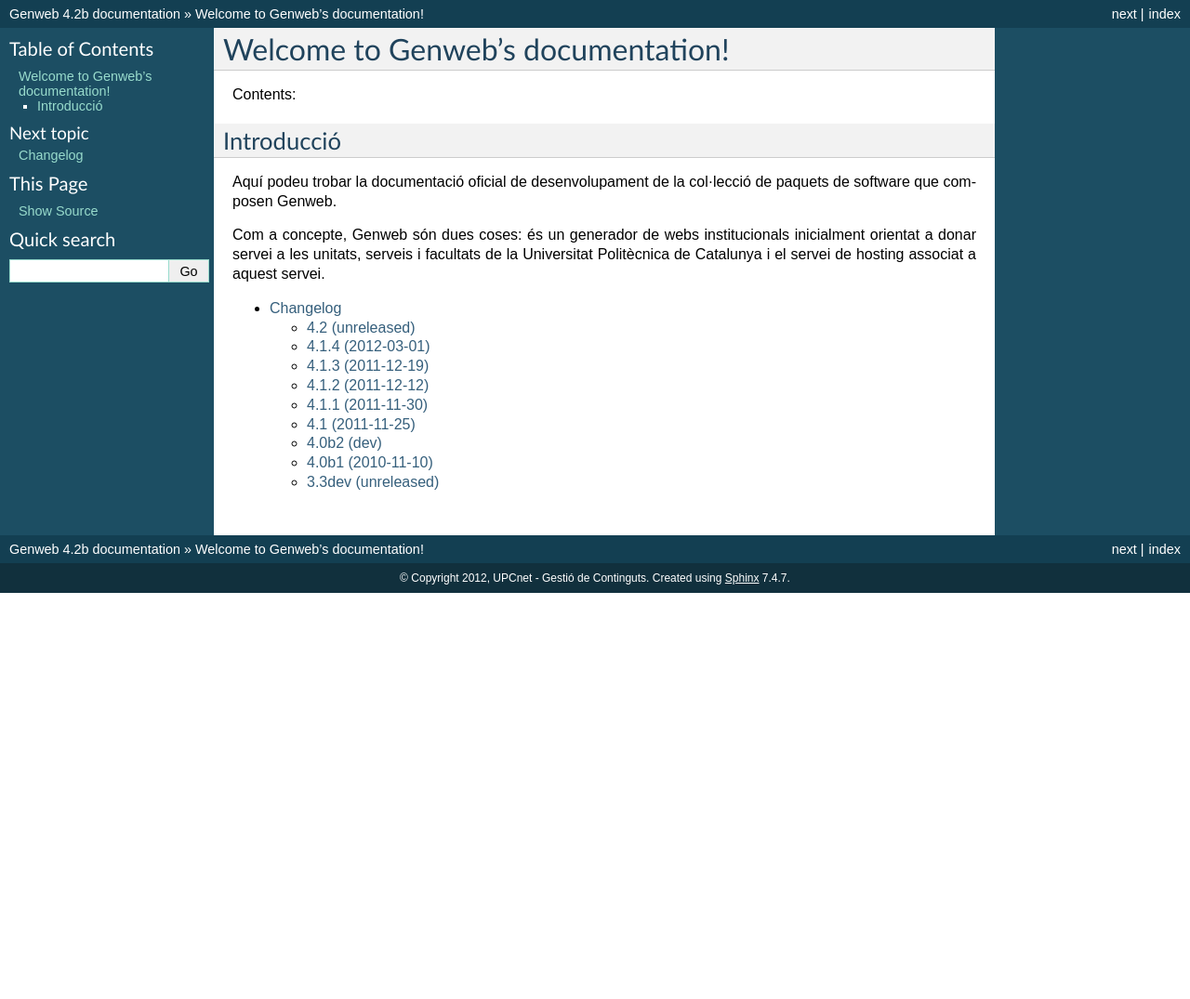
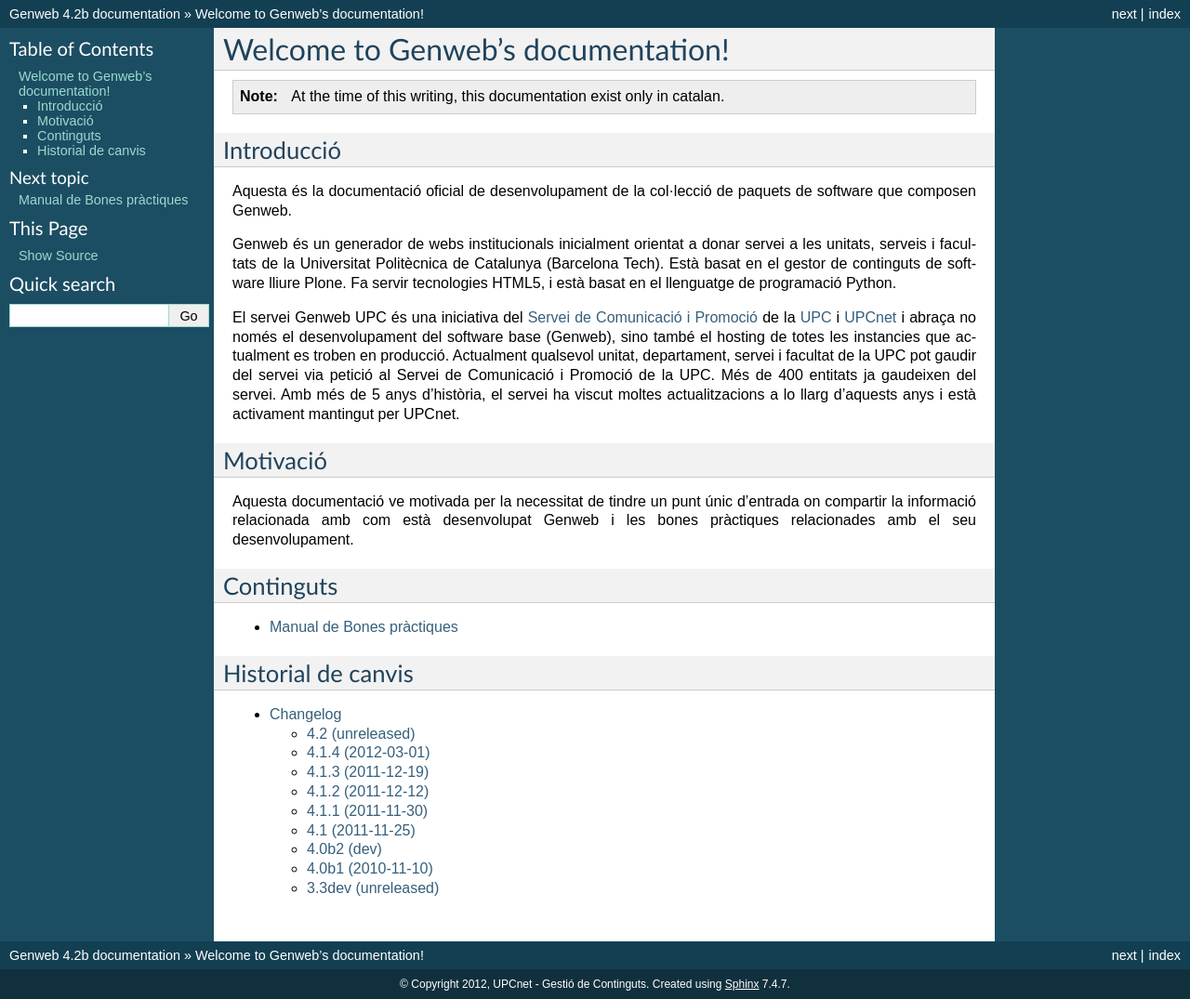
Before and after one commit to UPCnet/genweb.core, a Sphinx documentation site: the page built from docs/index.rst, in a window 1280 px wide. Shown: the whole page at 93% size. Built offline with Sphinx 7.4.7, drawn with Linux system fonts in a browser that asks for light colours; before the commit the page ends 900 px from its top, so only the background shows below that.

Commit message:
Documentation

```diff
--- /dev/null
+++ b/docs/codestyle.rst
@@ -0,0 +1,3 @@
+==========================
+Manual de Bones pràctiques
+==========================
--- a/docs/index.rst
+++ b/docs/index.rst
@@ -2,17 +2,40 @@
 Welcome to Genweb's documentation!
 ===================================
 
-Contents:
-
 .. toctree::
    :maxdepth: 2
+
+.. note:: At the time of this writing, this documentation exist only in catalan.
 
 Introducció
 ===========
 
-Aquí podeu trobar la documentació oficial de desenvolupament de la col·lecció de paquets de software que composen Genweb.
+Aquesta és la documentació oficial de desenvolupament de la col·lecció de paquets de software que composen Genweb.
 
-Com a concepte, Genweb són dues coses: és un generador de webs institucionals inicialment orientat a donar servei a les unitats, serveis i facultats de la Universitat Politècnica de Catalunya i el servei de hosting associat a aquest servei.
+Genweb és un generador de webs institucionals inicialment orientat a donar servei a les unitats, serveis i facultats de la Universitat Politècnica de Catalunya (Barcelona Tech). Està basat en el gestor de continguts de software lliure Plone. Fa servir tecnologies HTML5, i està basat en el llenguatge de programació Python.
+
+El servei Genweb UPC és una iniciativa del `Servei de Comunicació i Promoció`_ de la `UPC`_ i `UPCnet`_ i abraça no només el desenvolupament del software base (Genweb), sino també el hosting de totes les instancies que actualment es troben en producció. Actualment qualsevol unitat, departament, servei i facultat de la UPC pot gaudir del servei via petició al Servei de Comunicació i Promoció de la UPC. Més de 400 entitats ja gaudeixen del servei. Amb més de 5 anys d'història, el servei ha viscut moltes actualitzacions a lo llarg d'aquests anys i està activament mantingut per UPCnet.
+
+.. _Servei de Comunicació i Promoció: http://www.upc.edu/comunicacio
+.. _UPCnet: http://www.upcnet.es
+.. _UPC: http://www.upc.edu
+
+Motivació
+=========
+
+Aquesta documentació ve motivada per la necessitat de tindre un punt únic d'entrada on compartir la informació relacionada amb com està desenvolupat Genweb i les bones pràctiques relacionades amb el seu desenvolupament.
+
+Continguts
+==========
+
+.. toctree::
+   :maxdepth: 2
+   :glob:
+
+   codestyle
+
+Historial de canvis
+===================
 
 .. toctree::
    :maxdepth: 2
```
Also changed, not shown: README.rst (+7 -4 lines), 1 other file.
